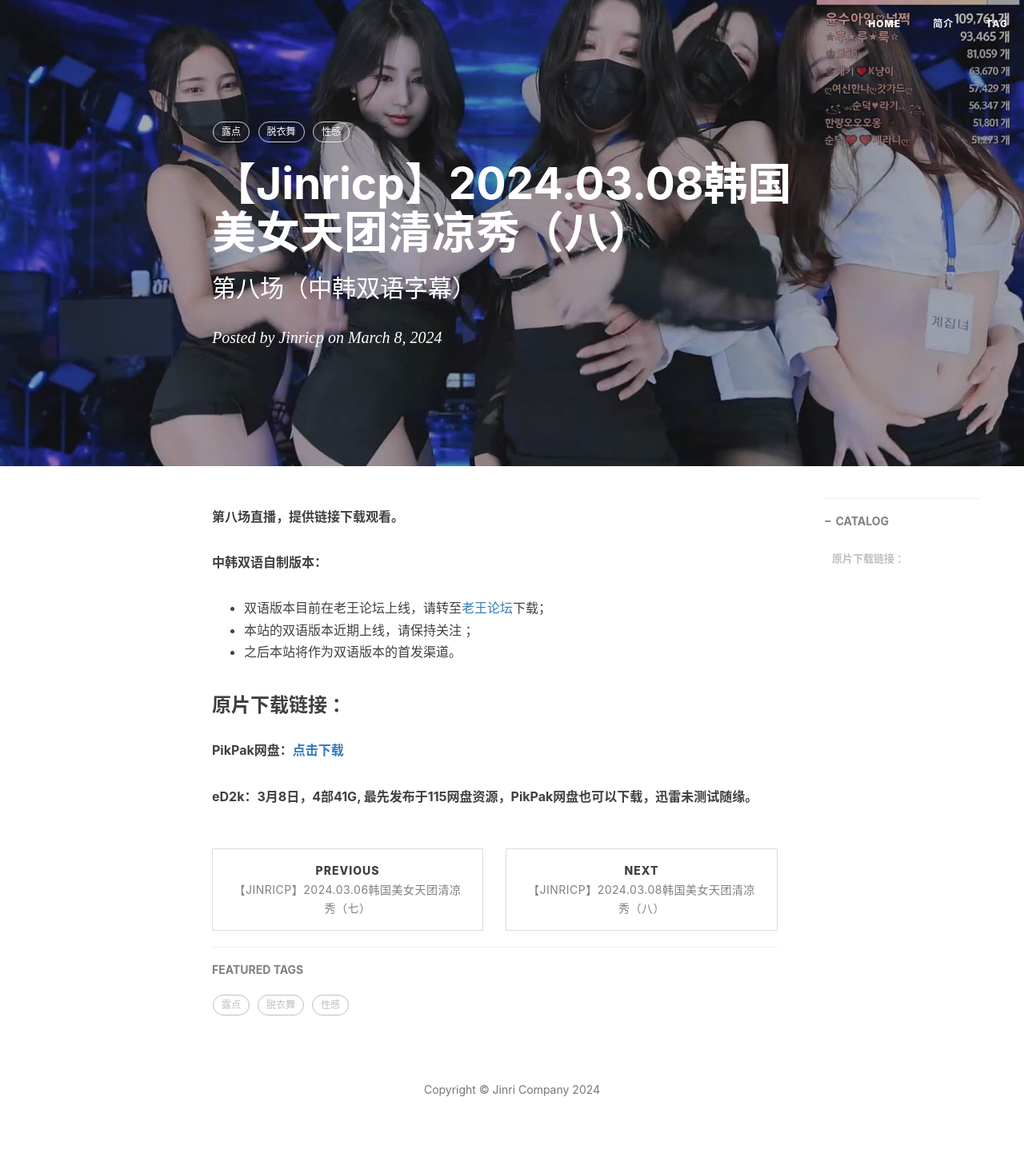
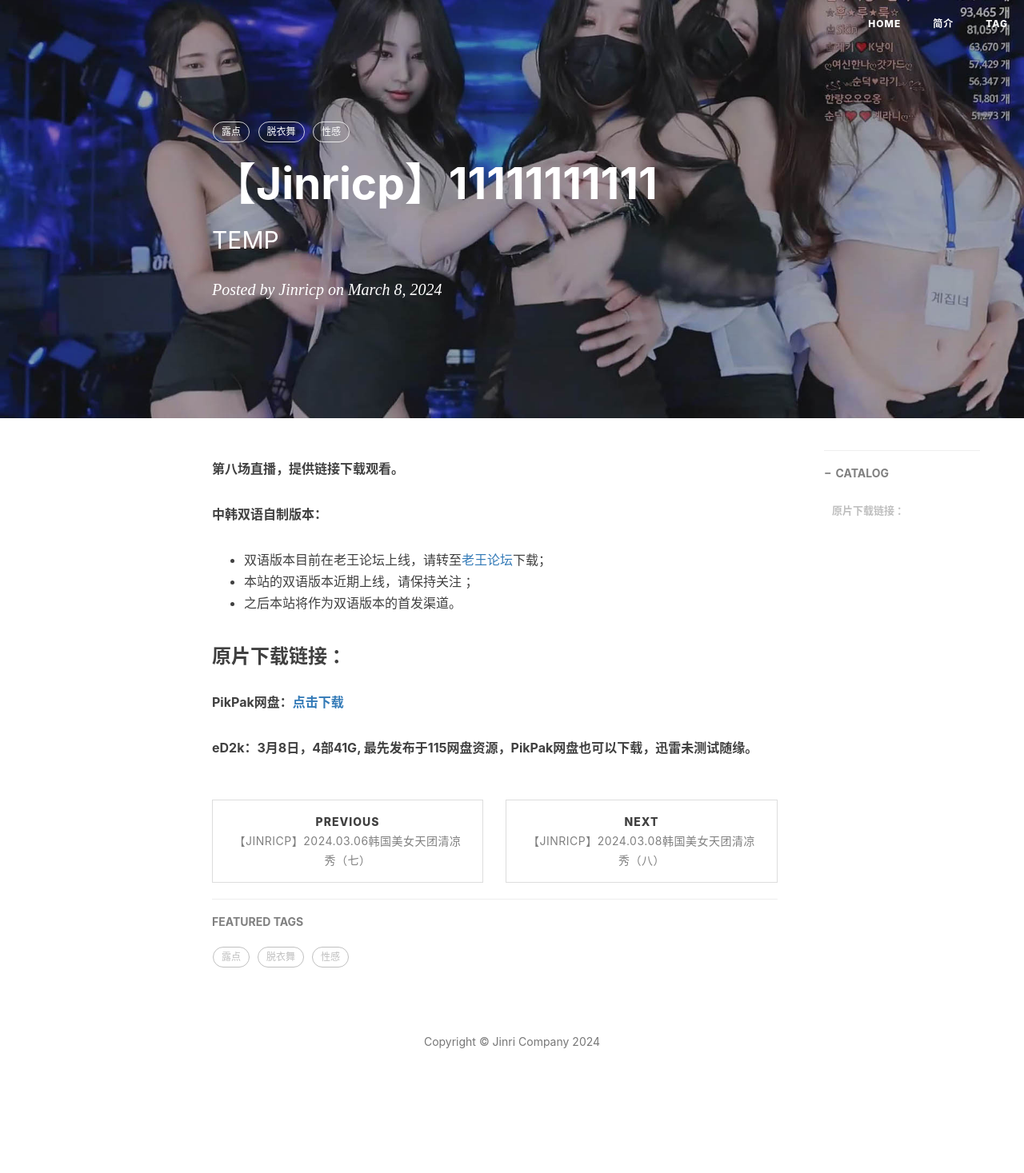
Before and after one commit to jinricp/jinricp.github.io, a Jekyll site: the page built from _posts/2024-03-08-Jinricp-0001.md, in a window 1280 px wide. Shown: the whole page at 80% size. Built offline with Jekyll 4.4.1, drawn with Linux system fonts in a browser that asks for light colours; nearby versions of some CDN libraries; comment, search, counter and statistics services are not loaded; after the commit the page ends 1407 px from its top, so only the background shows below that.

Commit message:
Update 2024-03-08-Jinricp-0001.md

```diff
--- a/_posts/2024-03-08-Jinricp-0001.md
+++ b/_posts/2024-03-08-Jinricp-0001.md
@@ -1,7 +1,7 @@
 ---
 layout:     post
-title:      【Jinricp】2024.03.08韩国美女天团清凉秀（八）
-subtitle:   第八场（中韩双语字幕）
+title:      【Jinricp】11111111111
+subtitle:   TEMP
 date:       2024-03-08
 author:     Jinricp
 header-img: img/post-bg-20240219.jpg
```
